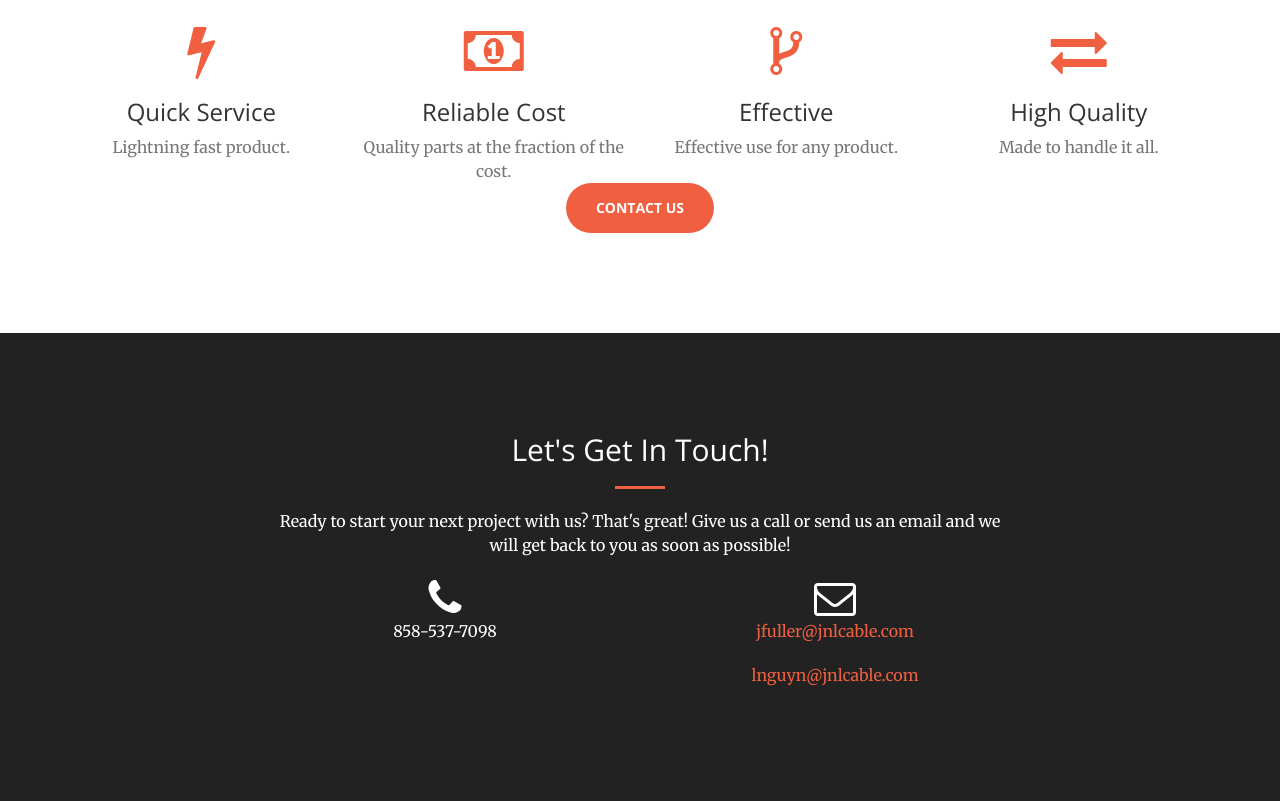
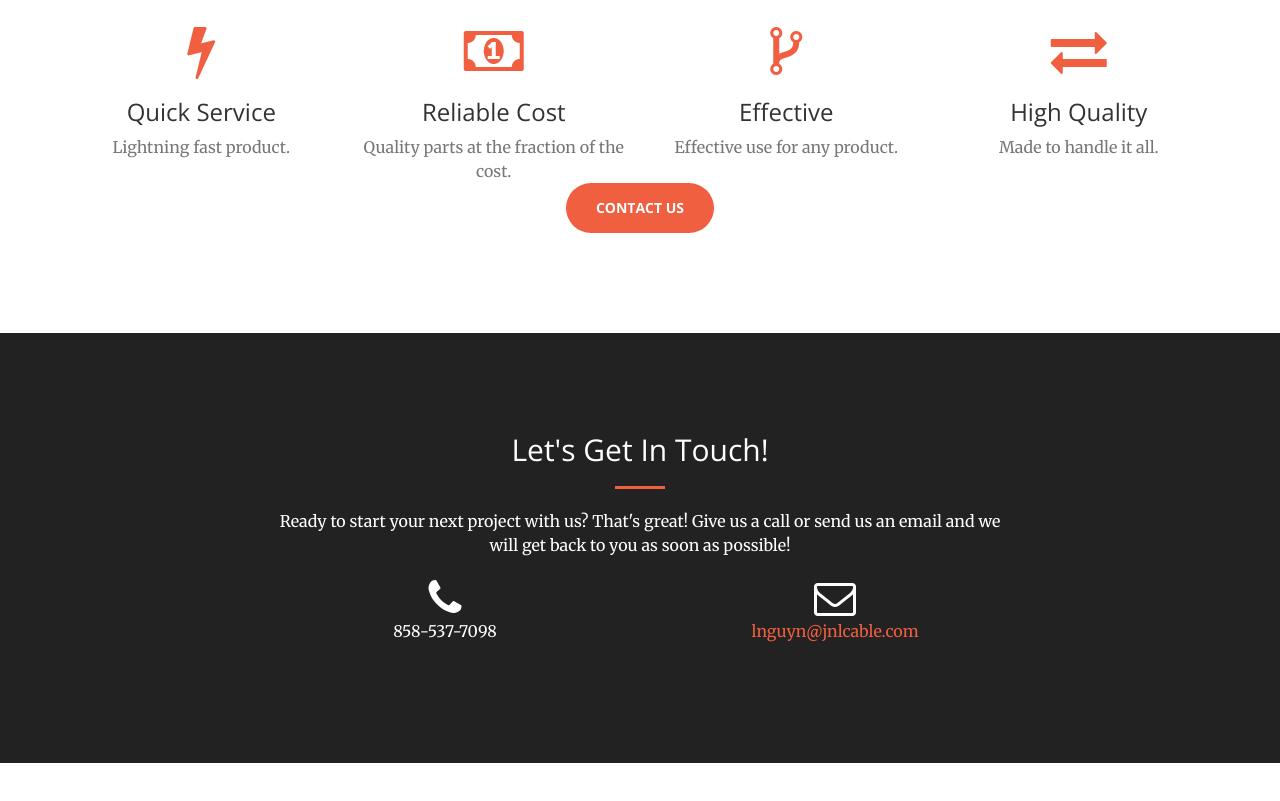
Before and after one commit to jessefuller/jnlcable, a website: page index.html in a window 1280 px wide. Shown: the part 1367-2168 px from the top of the page. After the commit the page ends 2130 px from the top, so only its background shows below. Drawn offline with nearby package versions, Linux system fonts and the light colour scheme.

Commit message:
Update index.html

```diff
--- a/index.html
+++ b/index.html
@@ -250,7 +250,6 @@
                 </div>
                 <div class="col-lg-4 text-center">
                     <i class="fa fa-envelope-o fa-3x sr-contact"></i>
-                    <p><a href="mailto:javascript:jfuller@jnlcable.com"><script>document.write(section4_email1)</script></a></p>
                      <p><a href="mailto:lnguyn@@jnlcable.com"><script>document.write(section4_email2)</script></a></p>
                 </div>
             </div>
```
